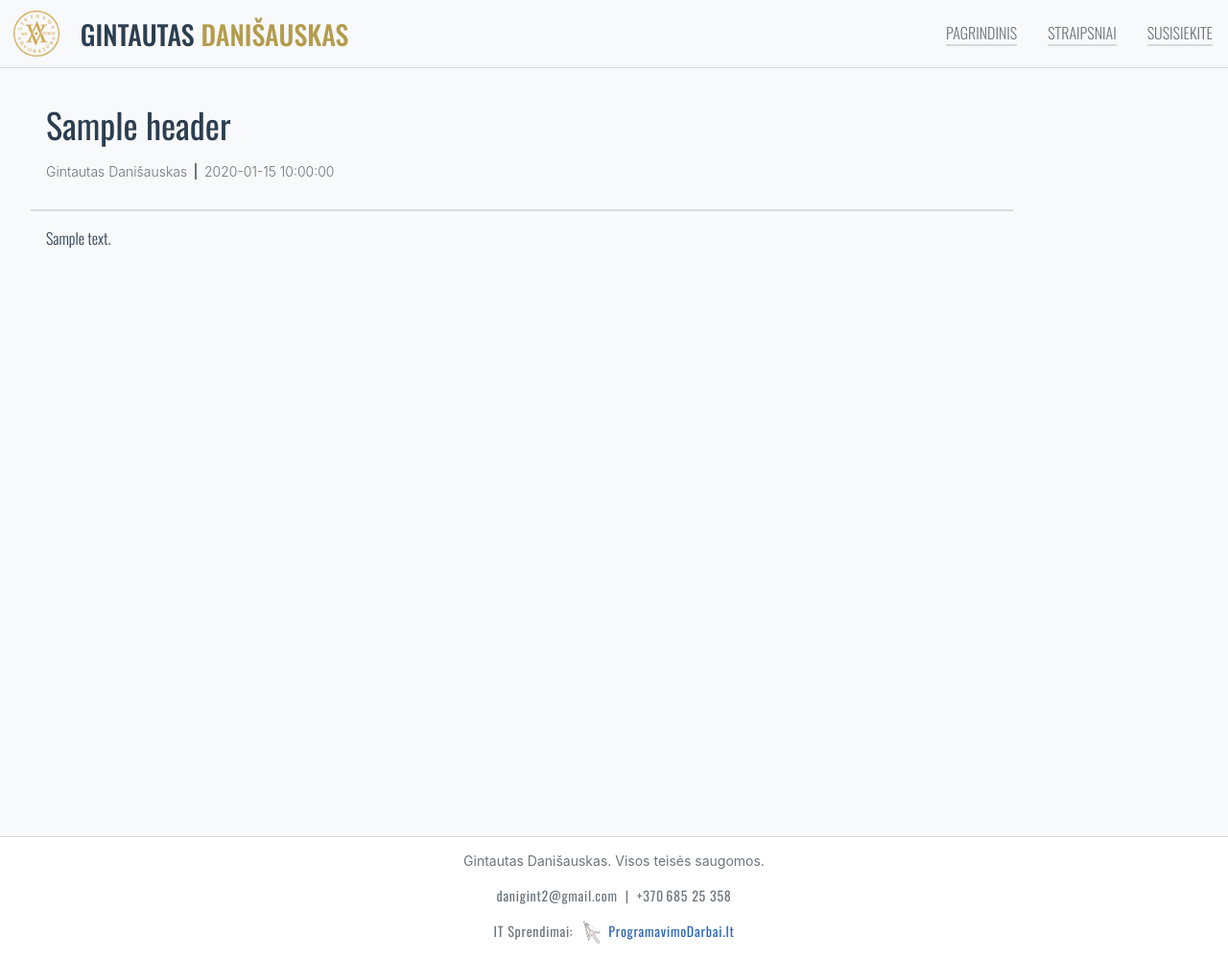
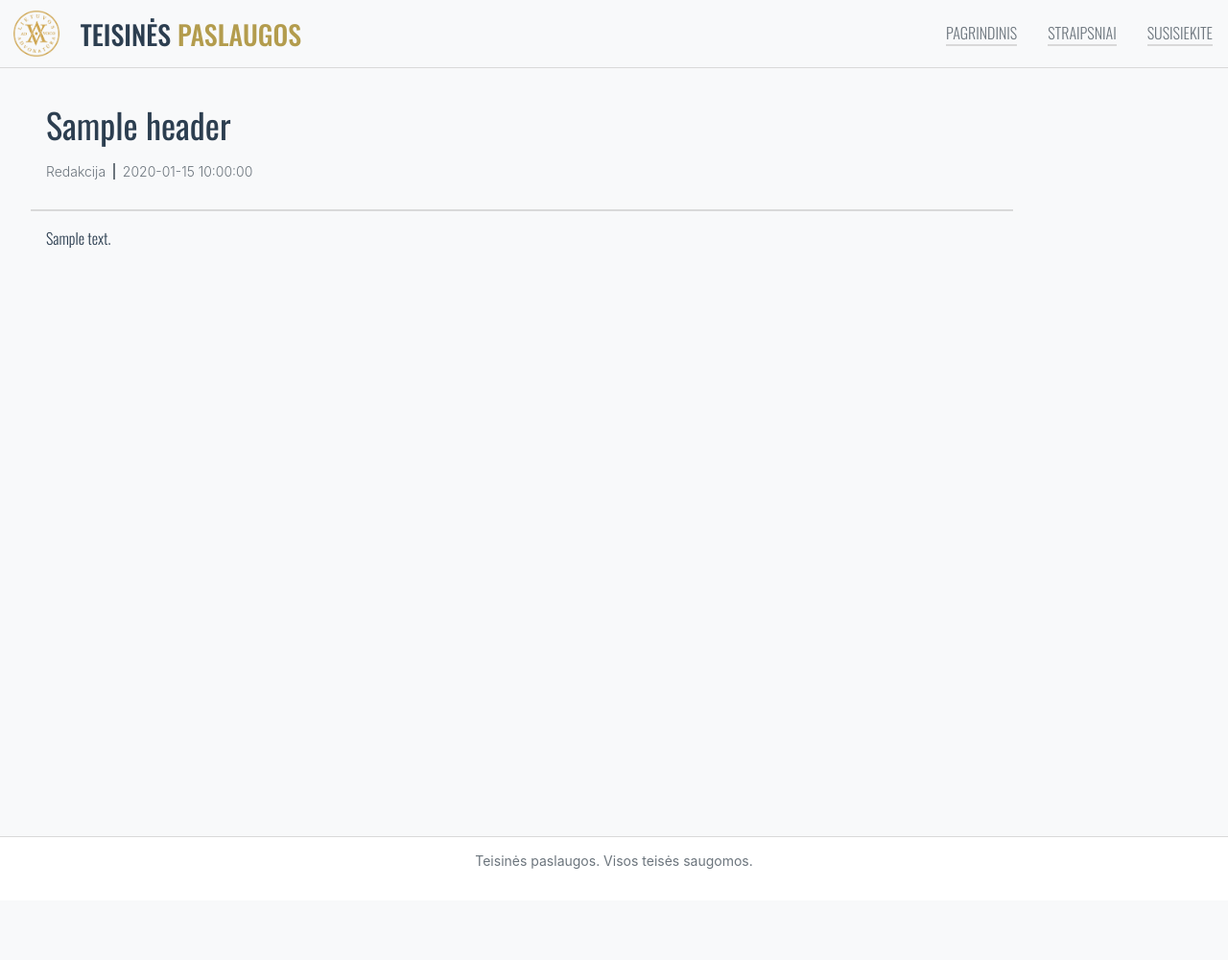
Before and after one commit to mantis-shim/old-advokatas, a Flask app: template templates/blogID.html in a window 1280 px wide. Shown: the whole page at 96% size. After the commit the page ends 905 px from the top, so only its background shows below. Run offline with Flask 3, Linux system fonts and the light colour scheme; the template is opened without the code that fills it: most values are stand-ins (such as "Sample title", 1, 10 or a date in 2020); some web fonts are replaced.

Commit message:
Anonymouse web

```diff
--- a/static/css/style.css
+++ b/static/css/style.css
@@ -405,15 +405,23 @@ a {
     display: flex;
     align-self: flex-end;
     margin: 0px;
-    max-width: 160px;
+    max-width: 240px;
     place-self: center;
 }
 
 .photo-blank{
-    height: 236px;
-    width: 160px;
+  width: 240px;
+  max-width: 100%;
+  aspect-ratio: 3 / 2;
     place-self: center;
-    background-color:darkgray;
+  overflow: hidden;
+  background-color: var(--bg-color);
+}
+.photo-blank img{
+  display: block;
+  width: 100%;
+  height: 100%;
+  object-fit: cover;
 }
 
 .logo-placeholder{
--- a/templates/blog.html
+++ b/templates/blog.html
@@ -1,7 +1,7 @@
 {% extends "base.html" %}
 {% block title %}Straipsniai{% endblock %}
 {% block extraHead %}
-<meta name="description" content="Advokato Gintauto Danišausko straipsniai.">
+<meta name="description" content="Teisiniai straipsniai ir informacija.">
 <meta name="keywords" content="straipsnis, advokatas, teismas">
 
 {% endblock %}
--- a/templates/blogID.html
+++ b/templates/blogID.html
@@ -3,7 +3,7 @@
 {% block extraHead %}
 <meta name="description" content="{{ article.header | default('Naujas straipsnis')}}">
 <meta name="keywords" content="advokatas, teisė, teismas, straipsnis">
-<meta name="author" content="Gintautas Danišauskas">
+<meta name="author" content="Redakcija">
 
 {% endblock %}
 
@@ -11,7 +11,7 @@
     <section id="blog-page">
         <div class="blog-info">
             <h1>{{ article.header | safe }}</h1>
-            <p id="author">Gintautas Danišauskas&nbsp&nbsp<span id="date">&nbsp&nbsp{{ article.date | safe}}</span></p>
+            <p id="author">Redakcija&nbsp&nbsp<span id="date">&nbsp&nbsp{{ article.date | safe}}</span></p>
         </div>
         <div id="blog-text">
             {{ article.content | safe }}
--- a/templates/footer.html
+++ b/templates/footer.html
@@ -1,18 +1,7 @@
 
   <footer>
     <div class="footer-content">
-      <p>Gintautas Danišauskas. Visos teisės saugomos.</p>
+      <p>Teisinės paslaugos. Visos teisės saugomos.</p>
       <div class="footer-links">
-        <a href="mailto:danigint2@gmail.com">danigint2@gmail.com</a>
-        <span>|</span>
-        <a href="tel:+37068525358">+370 685 25 358</a>
-
       </div>
-       <div class="footer-links">
-          IT Sprendimai:
-          <a class="it-links" href="https://programavimodarbai.lt" target="_blank">
-          <img src="{{url_for('static', filename='images/ff_icon.png')}}" alt="ProgramavimoDarbai logotipas">
-          ProgramavimoDarbai.lt
-        </a>
-    </div>
   </footer>
--- a/templates/header.html
+++ b/templates/header.html
@@ -2,7 +2,7 @@
     <div class="logo-title">
       <a href="/">
         <img src="{{ url_for('static', filename='images/Advokatura.jpg')}}"alt="Lietuvos advokatūros logotipas">
-        <h1 class="site-title">GINTAUTAS <span id="title-accent">DANIŠAUSKAS</span></h1>
+        <h1 class="site-title">TEISINĖS <span id="title-accent">PASLAUGOS</span></h1>
       </a>
       </div>
     <button id="burger">
--- a/templates/services.html
+++ b/templates/services.html
@@ -2,7 +2,7 @@
 
 {% block title %}Paslaugos{% endblock %}
 {% block extraHead %}
-<meta name="description" content="Advokato Gintauto Danišausko teikiamos paslaugos.">
+<meta name="description" content="Teisinės paslaugos ir atstovavimas įvairiuose procesuose.">
 <meta name="keywords" content="paslaugos, advokatas, teismas">
 
 {% endblock %}
```
Also changed, not shown: config.py (+3 -4 lines), templates/about.html (+16 -26 lines), templates/contact.html (+3 -4 lines), templates/index.html (+3 -4 lines), static/images/general-img-landscape.png (added), static/images/portretas.jpg (deleted).
